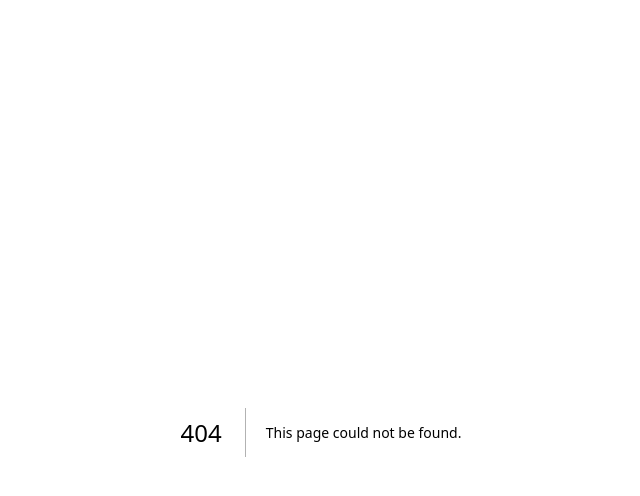
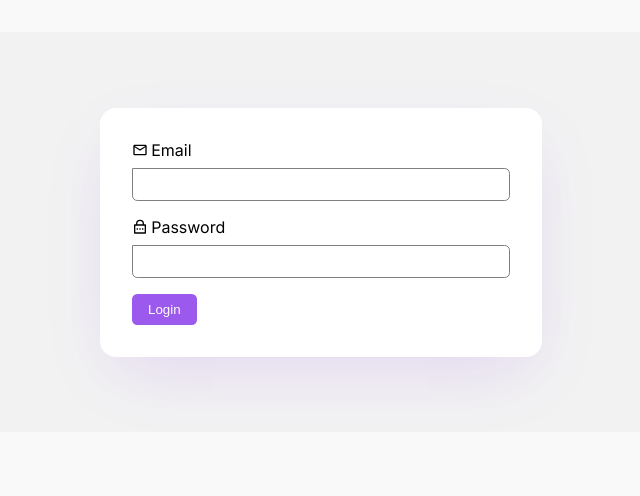
Before and after one commit to cristian-albu/acj, a Next.js app: page /admin/login in a window 1280 px wide. Before the commit this address had no page. Shown: the top 496 px of the page, without its empty margins (319-959 px from the left). Built offline with nearby package versions, Linux system fonts and the light colour scheme.

Commit message:
login form

```diff
--- /dev/null
+++ b/app/_master.scss
@@ -0,0 +1,5 @@
+$blue: rgb(33, 172, 247);
+$purple: rgb(156, 89, 237);
+$red: rgb(245, 135, 135);
+$purpleShadow: rgba($purple, 0.2);
+$gap: 1rem;
--- /dev/null
+++ b/app/admin/login/AdminLoginView.tsx
@@ -0,0 +1,80 @@
+"use client";
+import Input from "@/shared/components/inputs/Input";
+import { TInput } from "@/shared/components/inputs/types";
+import Button from "@/shared/components/layout/Button";
+import Card from "@/shared/components/layout/Card";
+import Section from "@/shared/components/layout/Section";
+import Wrapper from "@/shared/components/layout/Wrapper";
+import { validateEmail } from "@/shared/utils/inputValidation";
+import React, { ChangeEvent, useState } from "react";
+import { MdOutlineEmail } from "react-icons/md";
+import { RiLockPasswordLine } from "react-icons/ri";
+
+const emailInput: TInput = {
+    id: "admin-email",
+    label: "email",
+    type: "text",
+    icon: <MdOutlineEmail />,
+    validationMethods: [{ method: validateEmail }],
+};
+
+const passwordInput: TInput = {
+    id: "admin-password",
+    label: "password",
+    type: "password",
+    icon: <RiLockPasswordLine />,
+};
+
+const AdminLoginView: React.FC = () => {
+    const [loginState, setLoginState] = useState({ [emailInput.id]: "", [emailInput.id]: "" });
+    const [processing, setProcessing] = useState(false);
+    const [errorState, setErrorState] = useState("");
+
+    const handleChange = (event: ChangeEvent<HTMLFormElement>) => {
+        setLoginState({ ...loginState, [event.target.id]: event.target.value });
+    };
+
+    const handleSubmit = async () => {
+        setProcessing(true);
+        try {
+            const fetchRes = await fetch("/api/admin/login", {
+                method: "POST",
+                credentials: "same-origin",
+                headers: {
+                    "Content-Type": "application/json",
+                },
+                body: JSON.stringify(loginState),
+            });
+
+            const parsedRes = await fetchRes.json();
+
+            setProcessing(false);
+
+            if (fetchRes.status === 200) {
+                console.log("ok", parsedRes);
+            } else {
+                setErrorState("Server error");
+            }
+        } catch (error) {
+            setErrorState("Error making the request");
+            setProcessing(false);
+        }
+    };
+
+    errorState && console.error(errorState);
+    return (
+        <Section>
+            <Wrapper>
+                <Card width="half" isFormElement={true} onChange={handleChange} onSubmit={(e: any) => e.preventDefault()}>
+                    <Input {...emailInput} />
+                    <Input {...passwordInput} />
+                    <Button onClick={handleSubmit} disabled={processing}>
+                        Login
+                    </Button>
+                </Card>
+            </Wrapper>
+        </Section>
+    );
+};
+
+export default AdminLoginView;
--- /dev/null
+++ b/app/admin/login/page.tsx
@@ -0,0 +1,8 @@
+import React from "react";
+import AdminLoginView from "./AdminLoginView";
+
+const AdminLoginPage = () => {
+    return <AdminLoginView />;
+};
+
+export default AdminLoginPage;
--- /dev/null
+++ b/app/api/admin/login/route.ts
@@ -0,0 +1,5 @@
+import { NextResponse } from "next/server";
+
+export async function POST(request: Request) {
+    return NextResponse.json({ error: "Internal server error" }, { status: 500 });
+}
--- a/shared/components/inputs/input.scss
+++ b/shared/components/inputs/input.scss
@@ -1,5 +1,4 @@
-$purple: rgb(185, 135, 245);
-$blue: rgb(43, 185, 232);
+@use "/app/_master.scss" as v;
 
 .form {
     width: 100%;
@@ -10,6 +9,24 @@ $blue: rgb(43, 185, 232);
     align-items: flex-start;
     gap: 1rem;
     position: relative;
+}
+
+.errorList {
+    position: absolute;
+    bottom: 80%;
+    right: 0;
+    display: flex;
+    flex-direction: column;
+    justify-content: flex-start;
+    align-items: flex-start;
+    max-width: 60%;
+    background-color: white;
+    padding: 1rem;
+    font-size: 0.8rem;
+    border-radius: 0.5rem;
+    border: 1px solid black;
+    border-bottom-right-radius: 0px;
+}
 
 .label {
     display: flex;
@@ -28,6 +45,7 @@ $blue: rgb(43, 185, 232);
         align-items: center;
         justify-content: flex-start;
         margin-bottom: 0.5rem;
+        gap: 0.2rem;
     }
 
     .labelP {
@@ -49,12 +67,12 @@ $blue: rgb(43, 185, 232);
         transition: border 200ms;
 
         &:hover {
-                border: 1px solid $purple;
+            border: 1px solid v.$purple;
         }
 
         &:active,
         &:focus {
-                border: 1px solid $blue;
+            border: 1px solid v.$blue;
 
             &.inputError {
                 border: 1px solid rgb(191, 85, 14);
@@ -111,27 +129,9 @@ $blue: rgb(43, 185, 232);
                 padding-right: 0rem;
 
                 &:after {
-                        background-color: $purple;
+                    background-color: v.$purple;
                 }
             }
         }
     }
 }
-
-    .errorList {
-        position: absolute;
-        bottom: 80%;
-        right: 0;
-        display: flex;
-        flex-direction: column;
-        justify-content: flex-start;
-        align-items: flex-start;
-        max-width: 60%;
-        background-color: white;
-        padding: 1rem;
-        font-size: 0.8rem;
-        border-radius: 0.5rem;
-        border: 1px solid black;
-        border-bottom-right-radius: 0px;
-    }
-}
--- a/shared/components/layout/Card.tsx
+++ b/shared/components/layout/Card.tsx
@@ -1,6 +1,7 @@
+"use client";
 import React from "react";
 import "./layout.scss";
-import { TCard } from "./types";
+import { TCard, TCardDiv, TCardForm } from "./types";
 
 /**
  * Wrap components in order to provide a max-width
@@ -8,12 +9,22 @@ import { TCard } from "./types";
  * @param tight - (optional) boolean value that makes the padding be greater or smaller
  * @returns
  */
-const Card: React.FC<TCard> = ({ children, width, tight, hasHover, ...rest }) => {
-    return (
-        <div className={`card ${width} ${tight && "tight"} ${hasHover && "cardHover"}`} {...rest}>
-            {children}
-        </div>
-    );
+const Card: React.FC<TCard> = ({ children, width, tight, hasHover, isFormElement, ...rest }) => {
+    const styling = `card ${width} ${tight && "tight"} ${hasHover && "cardHover"}`;
+
+    if (isFormElement) {
+        return (
+            <form className={styling} {...(rest as TCardForm)}>
+                {children}
+            </form>
+        );
+    } else {
+        return (
+            <div className={styling} {...(rest as TCardDiv)}>
+                {children}
+            </div>
+        );
+    }
 };
 
 export default Card;
--- a/shared/components/layout/layout.scss
+++ b/shared/components/layout/layout.scss
@@ -1,7 +1,4 @@
-$purple: rgb(156, 89, 237);
-$red: rgb(245, 135, 135);
-$purpleShadow: rgba($purple, 0.2);
-$gap: 1rem;
+@use "/app/_master.scss" as v;
 
 .wrapper {
     width: 100%;
@@ -28,17 +25,22 @@ $gap: 1rem;
     justify-content: flex-start;
     align-items: flex-start;
     flex-wrap: wrap;
-    gap: $gap;
-    margin-bottom: calc($gap * 2);
+    gap: v.$gap;
+    margin-bottom: calc(v.$gap * 2);
 }
 
 .card {
     background-color: white;
+    display: flex;
+    flex-direction: column;
+    justify-content: flex-start;
+    align-items: flex-start;
     color: black;
     padding: 2rem;
     border-radius: 1rem;
     width: 100%;
-    box-shadow: 0rem 1.5rem 4rem -1rem $purpleShadow;
+    box-shadow: 0rem 1.5rem 4rem -1rem v.$purpleShadow;
+    gap: v.$gap;
 
     &.cardHover {
         transition: box-shadow 250ms, transform 250ms;
@@ -47,7 +49,7 @@ $gap: 1rem;
         cursor: pointer;
 
         &:hover {
-            box-shadow: 0rem 1.5rem 6rem 0rem $purpleShadow;
+            box-shadow: 0rem 1.5rem 6rem 0rem v.$purpleShadow;
             transform: scale(1.03);
             z-index: 10;
         }
@@ -60,25 +62,25 @@ $gap: 1rem;
         width: 100%;
     }
     &.half {
-        width: calc(50% - $gap/2);
+        width: calc(50% - v.$gap/2);
     }
     &.third {
-        width: calc(33.33% - $gap * 0.67);
+        width: calc(33.33% - v.$gap * 0.67);
     }
     &.quarter {
-        width: calc(25% - $gap * 0.8);
+        width: calc(25% - v.$gap * 0.8);
     }
 }
 
 .button {
-    background-color: $purple;
+    background-color: v.$purple;
     color: white;
     outline: none;
     border: none;
     padding: 0.5rem 1rem;
     border-radius: 0.33rem;
     cursor: pointer;
-    transition: transform 200ms;
+    transition: transform 200ms, background-color 200ms;
 
     &:hover {
         transform: scale(1.1);
@@ -86,6 +88,19 @@ $gap: 1rem;
 
     &:active {
         transform: scale(0.95);
+    }
+
+    &:disabled {
+        background-color: gray;
+        cursor: not-allowed;
+
+        &:hover {
+            transform: scale(1);
+        }
+
+        &:active {
+            transform: scale(1);
+        }
     }
 }
 
@@ -146,7 +161,7 @@ $gap: 1rem;
         }
 
         & :nth-child(1) {
-            background-color: $purple;
+            background-color: v.$purple;
             top: 25%;
             left: 65%;
             animation-duration: 4s;
@@ -154,7 +169,7 @@ $gap: 1rem;
         }
 
         & :nth-child(2) {
-            background-color: $red;
+            background-color: v.$red;
             top: 35%;
             left: 25%;
             animation-duration: 2s;
@@ -162,7 +177,7 @@ $gap: 1rem;
         }
 
         & :nth-child(3) {
-            background-color: $purple;
+            background-color: v.$purple;
             top: 45%;
             left: 45%;
             animation-duration: 3s;
@@ -170,7 +185,7 @@ $gap: 1rem;
         }
 
         & :nth-child(4) {
-            background-color: $red;
+            background-color: v.$red;
             top: 55%;
             left: 65%;
             animation-duration: 5s;
@@ -178,7 +193,7 @@ $gap: 1rem;
         }
 
         & :nth-child(5) {
-            background-color: $purple;
+            background-color: v.$purple;
             top: 65%;
             left: 25%;
             animation-duration: 6s;
```
Also changed, not shown: shared/components/inputs/Input.tsx (+21 -0 lines), shared/components/layout/types.ts (+8 -3 lines). Lines whose indentation alone changed are shown as unchanged.
